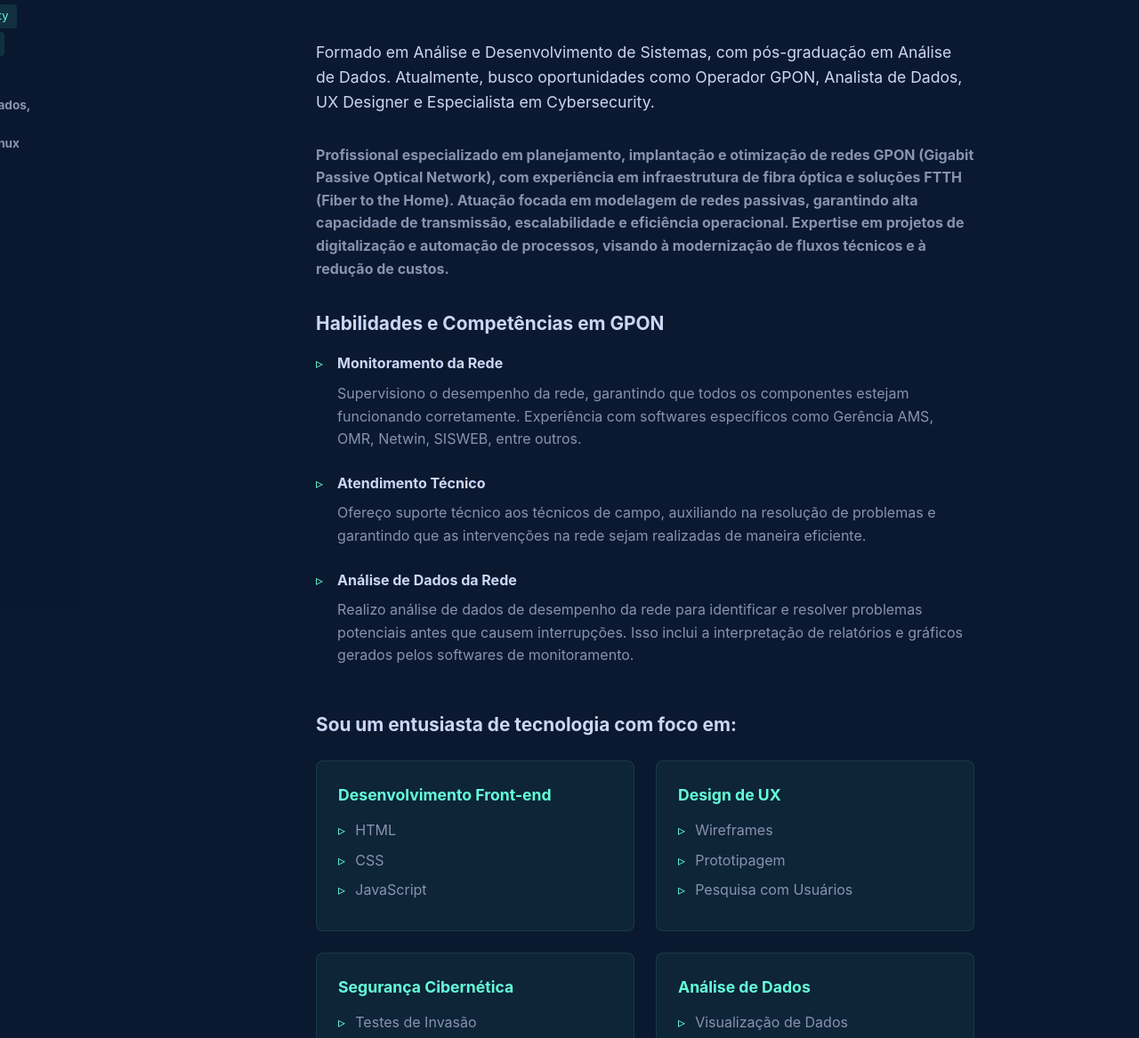
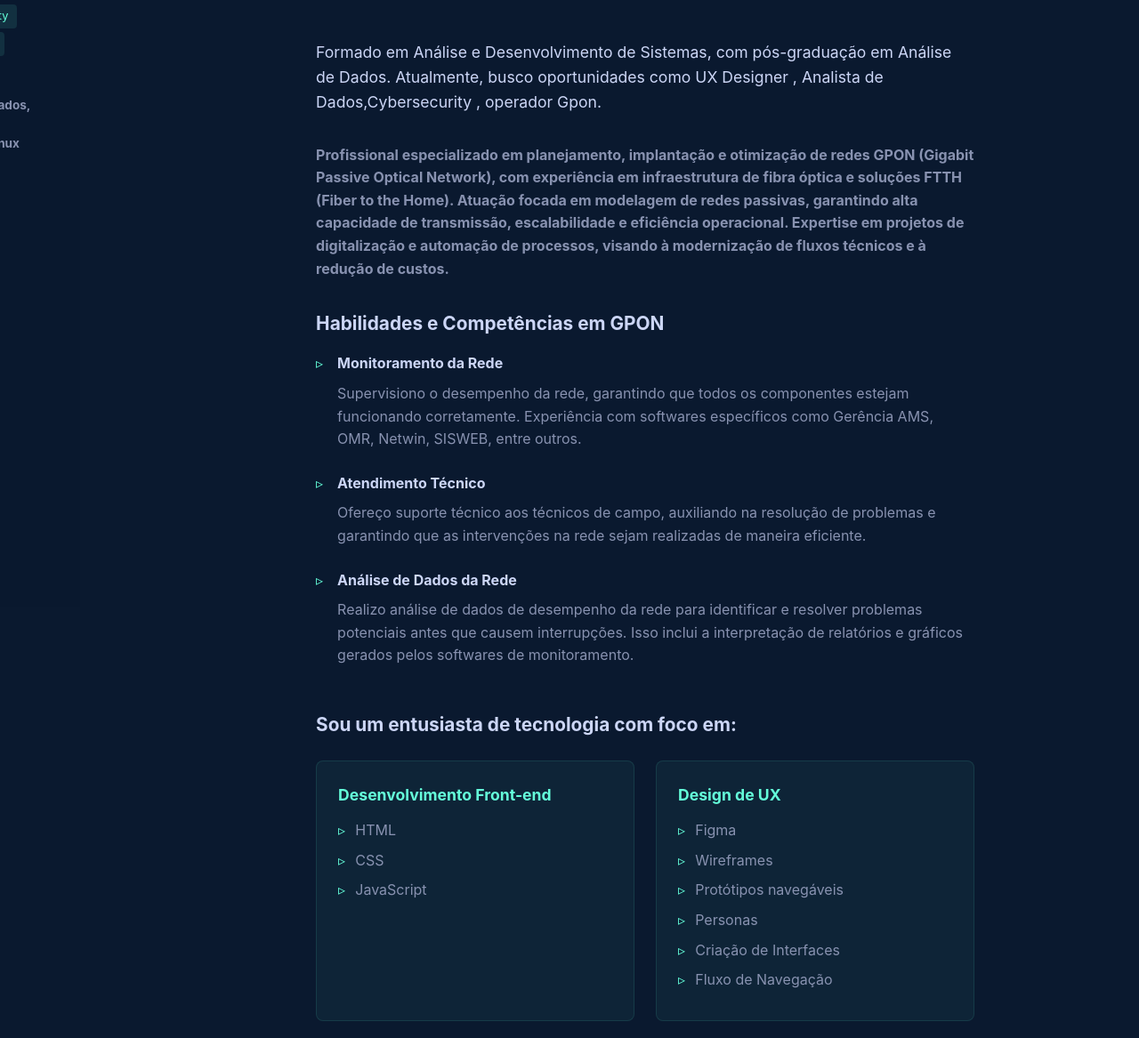
Before and after one commit to Glacoo/curriculum, a plain HTML site: page index.html in a window 1280 px wide. Shown: the part 118-1285 px from the top of the page at 89% size. Drawn offline with Linux system fonts and the light colour scheme.

Commit message:
Update index.html
ux dsg updated

```diff
--- a/index.html
+++ b/index.html
@@ -566,7 +566,7 @@
             <div class="section-content">
                 <p class="about-intro">
                     Formado em Análise e Desenvolvimento de Sistemas, com pós-graduação em Análise de Dados.
-                    Atualmente, busco oportunidades como Operador GPON, Analista de Dados, UX Designer e Especialista em Cybersecurity.
+                    Atualmente, busco oportunidades como UX Designer , Analista de Dados,Cybersecurity , operador Gpon.
                 </p>
 
                 <div class="about-description">
@@ -614,9 +614,12 @@
                         <div class="focus-item">
                             <h4>Design de UX</h4>
                             <ul>
+                                <li>Figma</li>
                                 <li>Wireframes</li>
-                                <li>Prototipagem</li>
-                                <li>Pesquisa com Usuários</li>
+                                <li>Protótipos navegáveis</li>
+                                <li>Personas</li>
+                                <li>Criação de Interfaces</li>
+                                <li>Fluxo de Navegação</li>
                             </ul>
                         </div>
                         <div class="focus-item">
```
